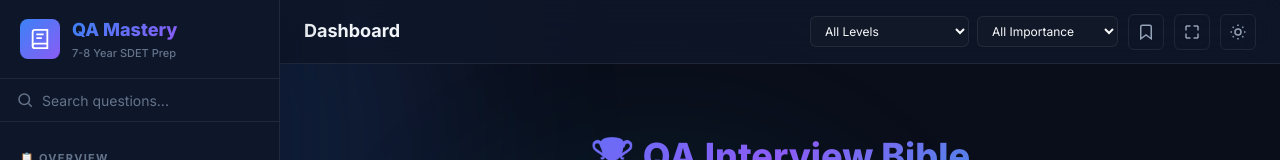
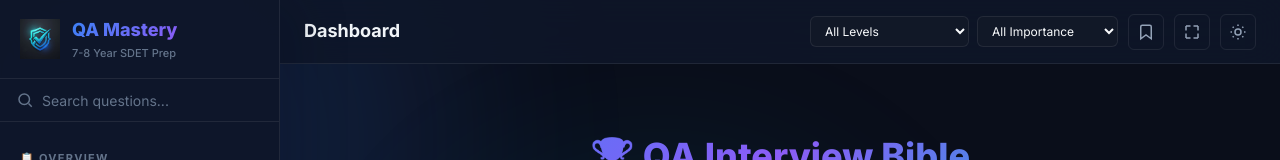
Before and after one commit to testekinops-creator/interviewprepforqaengineers, a website with bundled scripts: page index.html in a window 1280 px wide. Shown: the top 160 px of the page. Built offline with nearby package versions, Linux system fonts and the light colour scheme.

Commit message:
Add and update QA Mastery logo

```diff
--- a/index.html
+++ b/index.html
@@ -27,7 +27,7 @@
   <div class="sidebar-header">
     <div class="logo">
       <div class="logo-icon">
-        <svg viewBox="0 0 24 24" fill="none" stroke="currentColor" stroke-width="2"><path d="M4 19.5A2.5 2.5 0 0 1 6.5 17H20"/><path d="M6.5 2H20v20H6.5A2.5 2.5 0 0 1 4 19.5v-15A2.5 2.5 0 0 1 6.5 2z"/><path d="M8 7h8M8 11h6"/></svg>
+        <img src="logo.png" alt="QA Mastery Logo" style="width: 100%; height: 100%; object-fit: contain;">
       </div>
       <div class="logo-text">
         <span class="logo-title">QA Mastery</span>
```
Also changed, not shown: logo.png (added).
